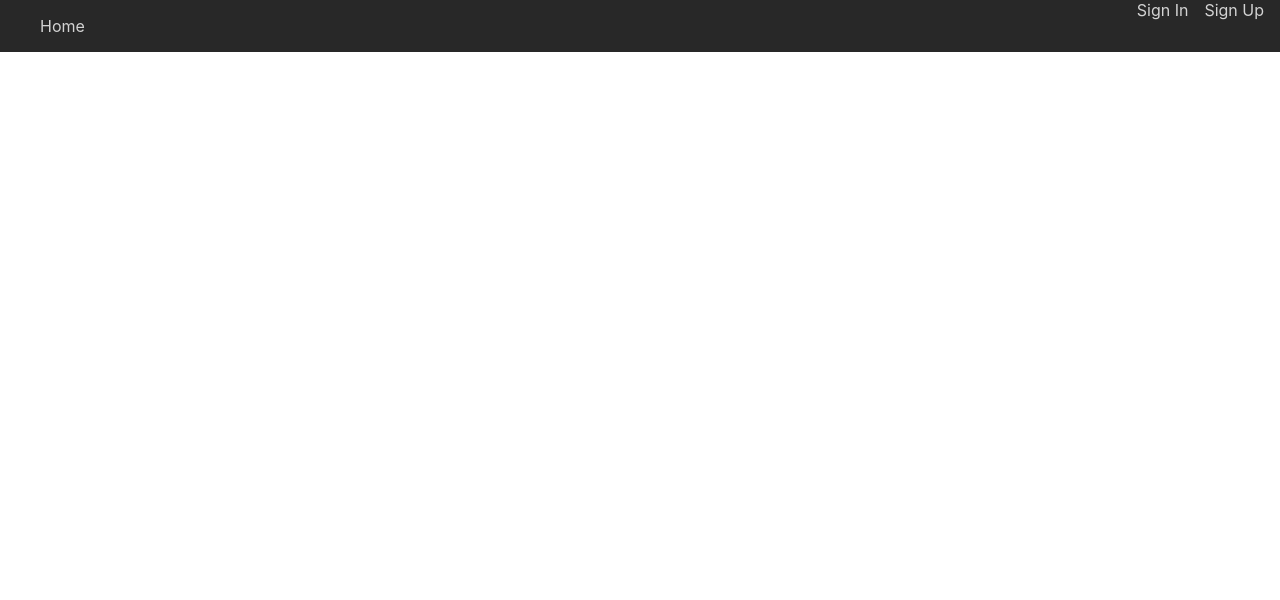
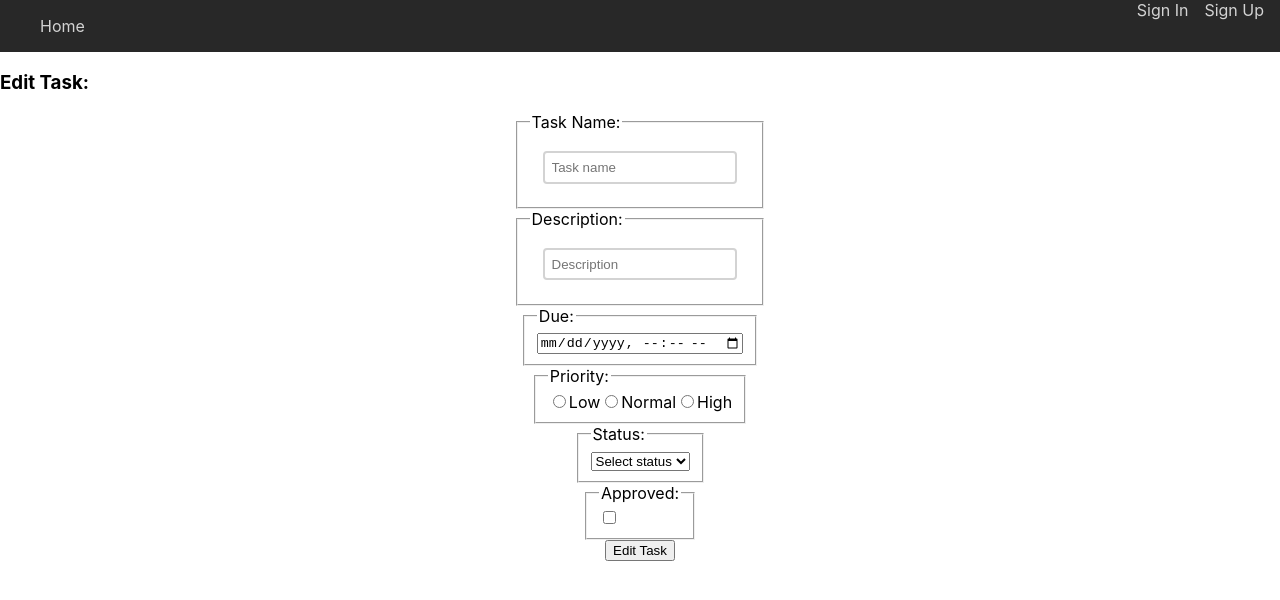
Before and after one commit to SJECollins/reactkanban, a React (Create React App) app in the folder reactkanban-fe/: page /task/1/edit in a window 1280 px wide. Shown: the top 600 px of the page. Built offline with nearby package versions, Linux system fonts and the light colour scheme; no server answers.

Commit message:
stuck on dates

```diff
--- a/reactkanban-fe/src/App.js
+++ b/reactkanban-fe/src/App.js
@@ -8,6 +8,7 @@ import ProjectPage from './pages/projects/ProjectPage';
 import TaskPage from './pages/tasks/TaskPage';
 import SignUp from './pages/auth/SignUp';
 import TaskCreate from './pages/tasks/TaskCreate';
+import TaskEdit from './pages/tasks/TaskEdit';
 import ProjectCreate from './pages/projects/ProjectCreate';
 import ProjectEdit from './pages/projects/ProjectEdit';
 
@@ -28,6 +29,7 @@ function App() {
           <Route exact path="/project/:id/edit" render={() => <ProjectEdit />} />
           <Route exact path="/project/:id" render={() => <ProjectPage />} />
           <Route exact path="/task/add/:projectId" render={() => <TaskCreate />} />
+          <Route exact path="/task/:id/edit" render={() => <TaskEdit />} />
           <Route exact path="/task/:id" render={() => <TaskPage />} />
         </Switch>
       </div>
--- a/reactkanban-fe/src/pages/tasks/Task.js
+++ b/reactkanban-fe/src/pages/tasks/Task.js
@@ -25,6 +25,7 @@ const Task = (props) => {
     <div>
         <div>
             <h3>{name}</h3>
+            {is_owner && <Link to={`/task/${id}/edit`}>Edit</Link>}
             <p><small>Added: {added}</small></p>
             <p>
                 <strong>Belongs to: </strong>
--- a/reactkanban-fe/src/pages/tasks/TaskCreate.js
+++ b/reactkanban-fe/src/pages/tasks/TaskCreate.js
@@ -14,7 +14,7 @@ const TaskCreate = () => {
         priority: "",
         status: "",
     })
-    const { name, description, due, priority, status } = taskData
+    const { project, name, description, due, priority, status } = taskData
     const history = useHistory()
 
     const handleChange = (event) => {
@@ -28,7 +28,7 @@ const TaskCreate = () => {
         event.preventDefault()
         const formData = new FormData()
 
-        formData.append("project", projectId)
+        formData.append("project", project)
         formData.append("name", name)
         formData.append("description", description)
         formData.append("due", due)
--- a/reactkanban-fe/src/pages/tasks/TaskEdit.js
+++ b/reactkanban-fe/src/pages/tasks/TaskEdit.js
@@ -0,0 +1,176 @@
+import React, { useEffect, useState } from 'react'
+import styles from '../../styles/Form.module.css'
+import { useHistory, useParams } from 'react-router-dom/cjs/react-router-dom.min'
+import { axiosReq } from '../../api/axiosDefaults'
+
+const TaskCreate = () => {
+    const [ errors, setErrors ] = useState({})
+    const [ dueDate, setDueDate ] = useState("")
+    const [ taskData, setTaskData ] = useState({
+        project: "",
+        name: "",
+        description: "",
+        due: "",
+        priority: "",
+        status: "",
+        approved: false,
+    })
+    const { project, name, description, due, priority, status, approved } = taskData
+    const history = useHistory()
+    const { id } = useParams()
+
+    // const formatDate = () => {
+    //     console.log(due)
+    //     let newDueDate = new Date(taskData.due)
+    //     console.log(newDueDate)
+    //     return newDueDate.toISOString()
+    // }
+
+    useEffect(() => {
+        const handleMount = async () => {
+            try {
+                const {data} = await axiosReq.get(`/task/${id}`)
+                const { is_owner, project, name, description, due, priority, status, approved } = data
+
+                is_owner ? setTaskData({ project, name, description, priority, status, approved}) : history("/")
+            } catch (err) {
+                console.log(err)
+            }
+        }
+        handleMount()
+    }, [history, id])
+
+    const handleChange = (event) => {
+        setTaskData({
+            ...taskData,
+            [event.target.name]: event.target.value,
+        })
+    }
+
+    const handleSubmit = async (event) => {
+        event.preventDefault()
+        const formData = new FormData()
+
+        formData.append("project", project)
+        formData.append("name", name)
+        formData.append("description", description)
+        formData.append("due", due)
+        formData.append("priority", priority)
+        formData.append("status", status)
+        formData.append("approved", approved)
+
+        console.log(name)
+        console.log(description)
+        console.log(due)
+        console.log(priority)
+        console.log(status)
+        console.log(approved)
+
+        try {
+            await axiosReq.post("/tasks/", formData)
+            history.push(`/task/${project.id}`)
+        } catch (err) {
+            console.log(err)
+            if (err.response?.status !== 401) {
+                setErrors(err.response?.data)
+            }
+            console.log("These are the errors: ", errors)
+        }
+    }
+
+  return (
+    <div>
+        <h3>Edit Task: </h3>
+        <form onSubmit={handleSubmit} className={styles.FormStyle}>
+            <fieldset>
+                <legend>Task Name: </legend>
+                <input
+                    className={styles.FormInput}
+                    placeholder="Task name"
+                    type="text"
+                    name="name"
+                    id="name"
+                    value={name}
+                    onChange={handleChange}
+                />
+            </fieldset>
+            <fieldset>
+                <legend>Description: </legend>
+                <input
+                    className={styles.FormInput}
+                    placeholder="Description"
+                    type="textarea"
+                    name="description"
+                    id="description"
+                    value={description}
+                    onChange={handleChange}
+                    rows={4}
+                />
+            </fieldset>
+            <fieldset>
+                <legend>Due: </legend>
+                <input
+                    type="datetime-local"
+                    name="due"
+                    id="due"
+                    value={due}
+                    min="2023-01-01"
+                    onChange={handleChange}
+                />
+            </fieldset>
+            <fieldset>
+                <legend>Priority: </legend>
+                <input
+                    type="radio"
+                    name="priority"
+                    value="Low"
+                    checked={priority === "Low"}
+                    id="low"
+                    onChange={handleChange}
+                />
+                <label htmlFor="low">Low</label>
+                <input
+                    type="radio"
+                    name="priority"
+                    value="Normal"
+                    id="normal"
+                    checked={priority === "Normal"}
+                    onChange={handleChange}
+                />
+                <label htmlFor="normal">Normal</label>
+                <input
+                    type="radio"
+                    name="priority"
+                    value="High"
+                    id="high"
+                    checked={priority === "High"}
+                    onChange={handleChange}
+                />
+                <label htmlFor="high">High</label>
+            </fieldset>
+            <fieldset>
+                <legend>Status: </legend>
+                <select name="status" id="status" onChange={handleChange}>
+                    <option>Select status</option>
+                    <option value="To Do">To Do</option>
+                    <option value="In Progress">In Progress</option>
+                    <option value="Submitted">Submitted</option>
+                </select>
+            </fieldset>
+            <fieldset>
+                <legend>Approved: </legend>
+                <input
+                    type="checkbox"
+                    name="approved"
+                    id="approved"
+                    checked={approved === true}
+                    onChange={handleChange}
+                />
+            </fieldset>
+            <button type="submit">Edit Task</button>
+        </form>
+    </div>
+  )
+}
+
+export default TaskCreate
```
Also changed, not shown: 1 other file (tests, documents, lock files or other folders).
